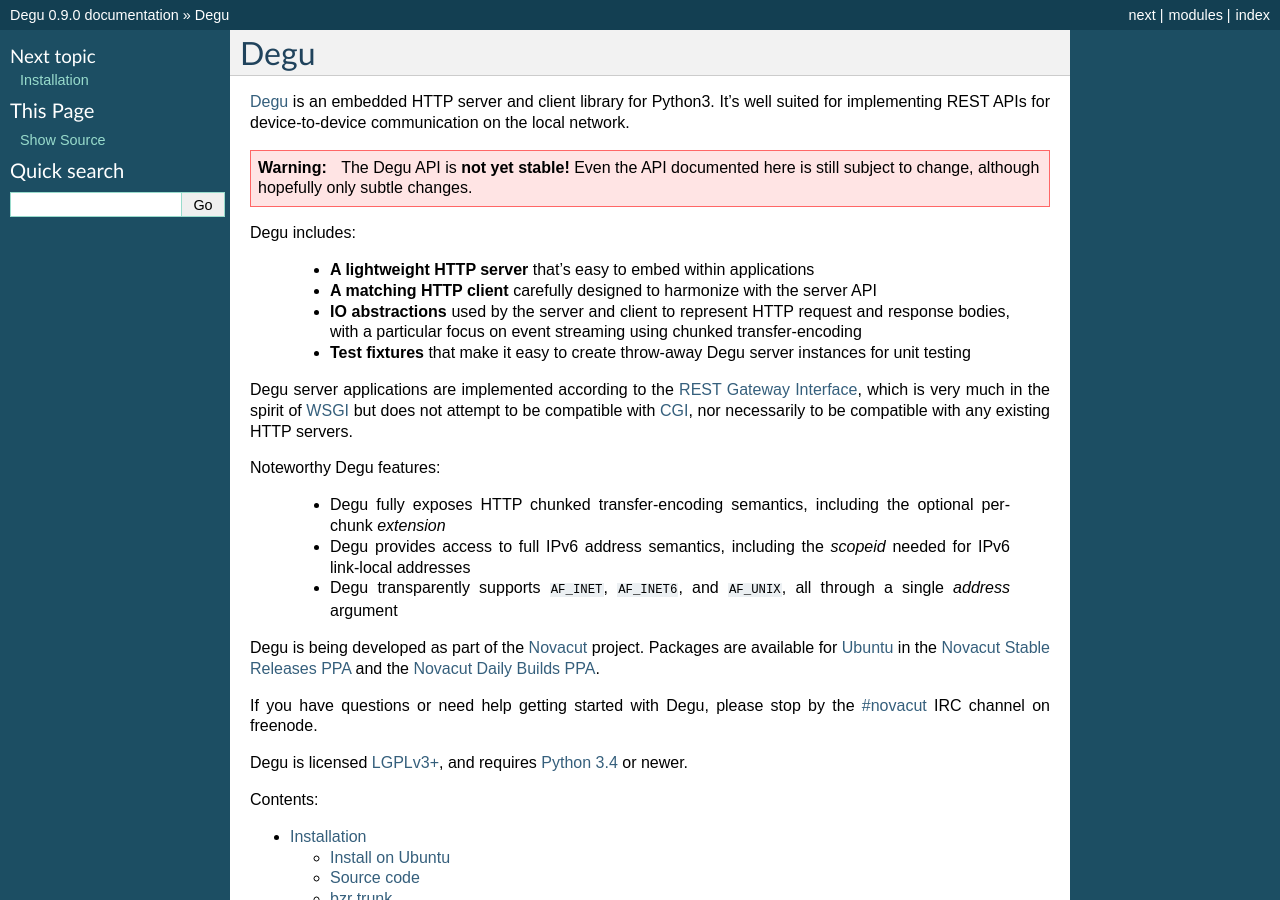
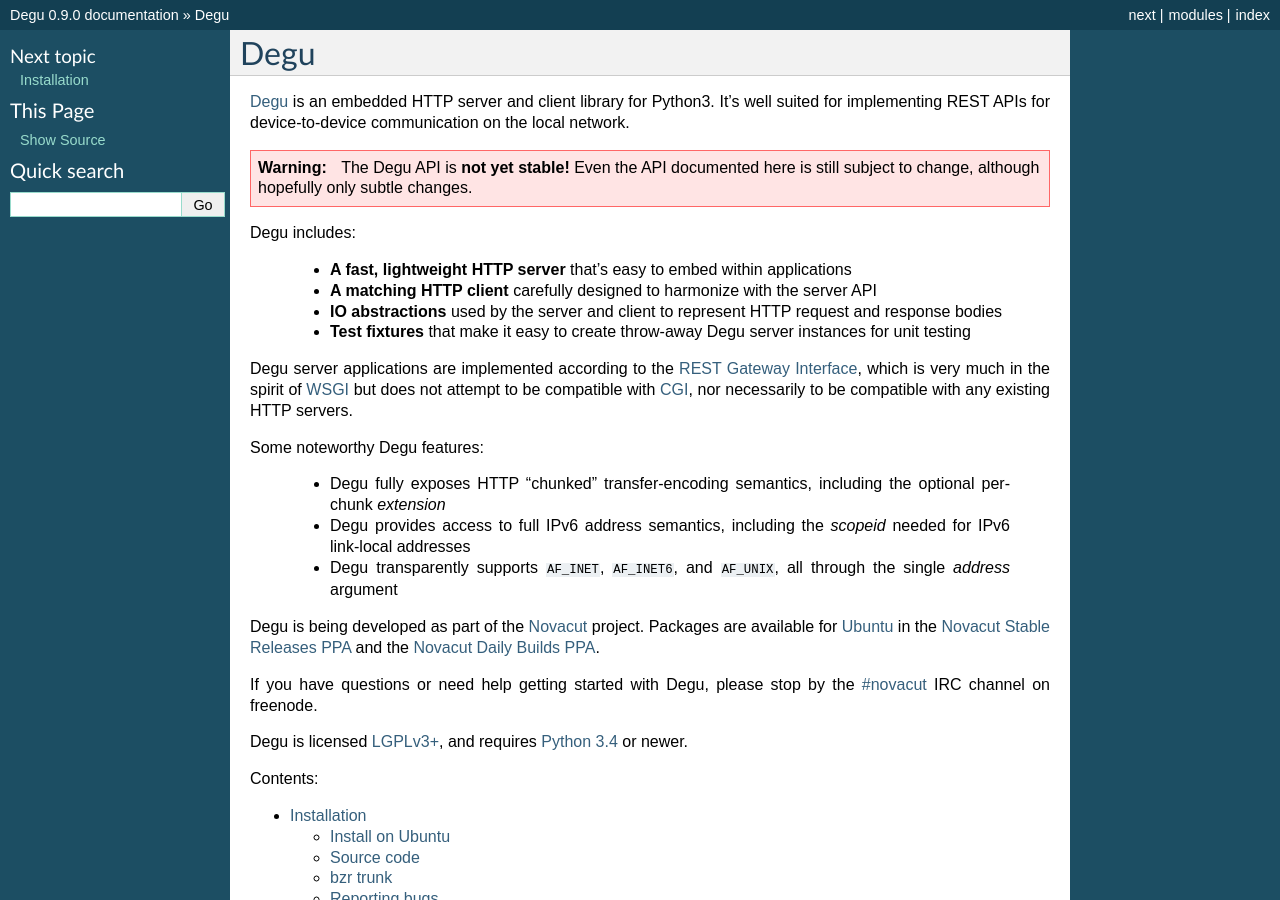
Before and after one commit to json420/degu, a Sphinx documentation site: the page built from doc/index.rst, in a window 1280 px wide and 900 px high. Built offline with Sphinx 7.4.7, drawn with Linux system fonts in a browser that asks for light colours.

Commit message:
more doc

```diff
--- a/doc/index.rst
+++ b/doc/index.rst
@@ -12,14 +12,14 @@
 
 Degu includes:
 
-    *   **A lightweight HTTP server** that's easy to embed within applications
+    *   **A fast, lightweight HTTP server** that's easy to embed within
+        applications
 
     *   **A matching HTTP client** carefully designed to harmonize with the
         server API
 
     *   **IO abstractions** used by the server and client to represent HTTP
-        request and response bodies, with a particular focus on event streaming
-        using chunked transfer-encoding
+        request and response bodies
 
     *   **Test fixtures** that make it easy to create throw-away Degu server
         instances for unit testing
@@ -28,16 +28,16 @@
 very much in the spirit of `WSGI`_ but does not attempt to be compatible with
 `CGI`_, nor necessarily to be compatible with any existing HTTP servers.
 
-Noteworthy Degu features:
+Some noteworthy Degu features:
 
-    *   Degu fully exposes HTTP chunked transfer-encoding semantics, including
+    *   Degu fully exposes HTTP "chunked" transfer-encoding semantics, including
         the optional per-chunk *extension*
 
     *   Degu provides access to full IPv6 address semantics, including the
         *scopeid* needed for IPv6 link-local addresses
 
     *   Degu transparently supports ``AF_INET``, ``AF_INET6``, and ``AF_UNIX``,
-        all through a single *address* argument
+        all through the single *address* argument
 
 Degu is being developed as part of the `Novacut`_ project. Packages are
 available for `Ubuntu`_ in the `Novacut Stable Releases PPA`_ and the `Novacut
```
